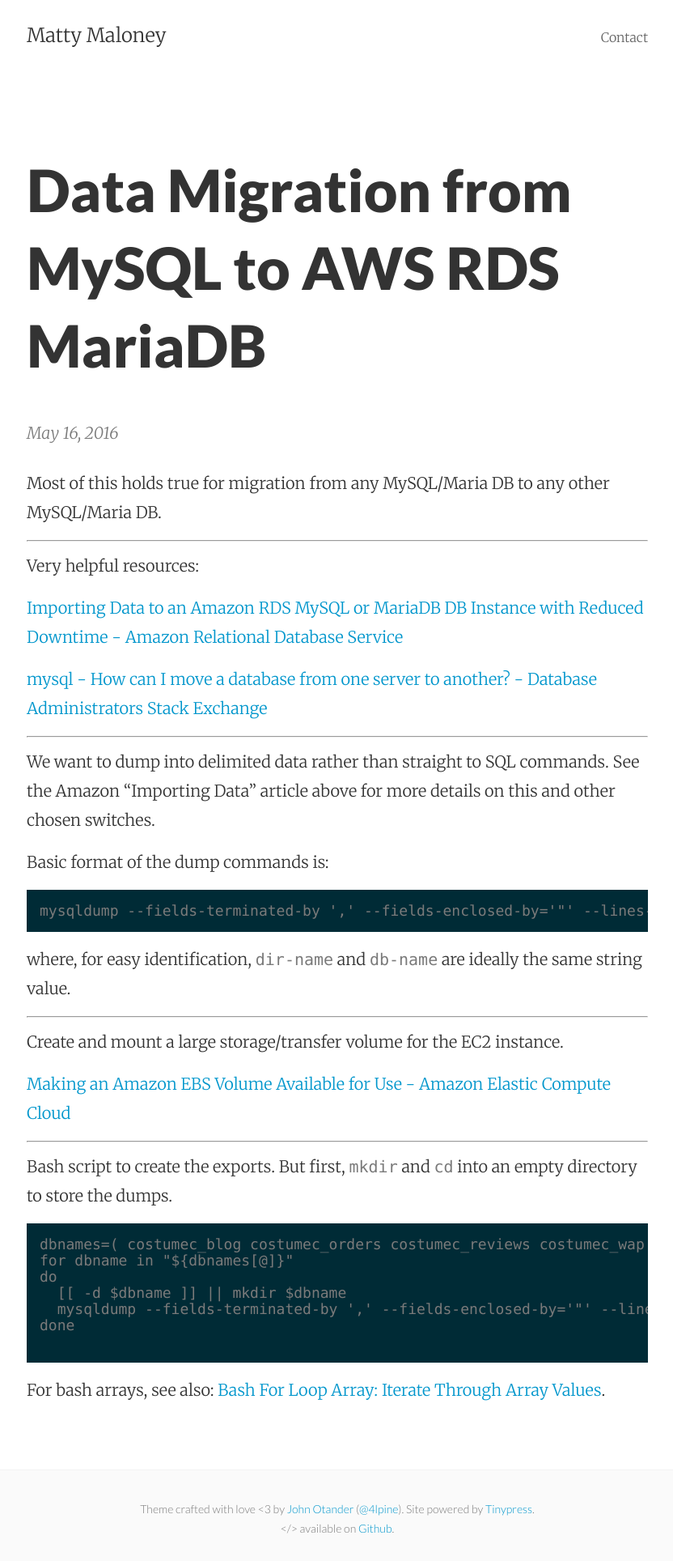
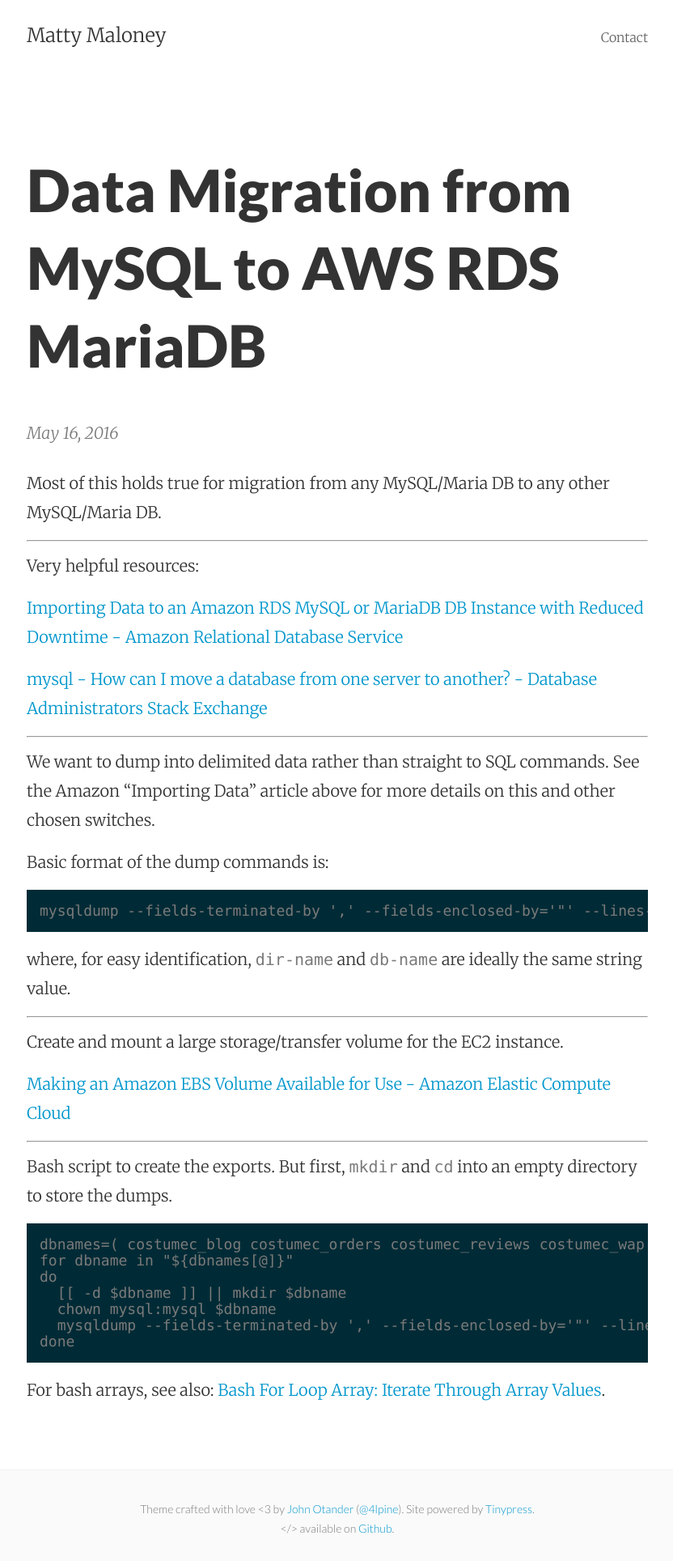
Before and after one commit to mattymaloney/mattymaloney.github.io, a Jekyll site: the page built from _posts/2016-05-16-migration-mysql-to-aws-rds.md, in a window 1280 px wide. Shown: the whole page at 81% size, without its empty margins (223-1055 px from the left). Built offline with Jekyll 4.4.1, drawn with Linux system fonts in a browser that asks for light colours.

Commit message:
Updated 2016-05-16-migration-mysql-to-aws-rds.md

````diff
--- a/_posts/2016-05-16-migration-mysql-to-aws-rds.md
+++ b/_posts/2016-05-16-migration-mysql-to-aws-rds.md
@@ -40,9 +40,9 @@ dbnames=( costumec_blog costumec_orders costumec_reviews costumec_wap costumec_c
 for dbname in "${dbnames[@]}"
 do
   [[ -d $dbname ]] || mkdir $dbname
+  chown mysql:mysql $dbname
   mysqldump --fields-terminated-by ',' --fields-enclosed-by='"' --lines-terminated-by 0x0d0a --single-transaction --order-by-primary --tab=$dbname $dbname
 done
-
 ```
 
 For bash arrays, see also: [Bash For Loop Array: Iterate Through Array Values](http://www.cyberciti.biz/faq/bash-for-loop-array/).
````
